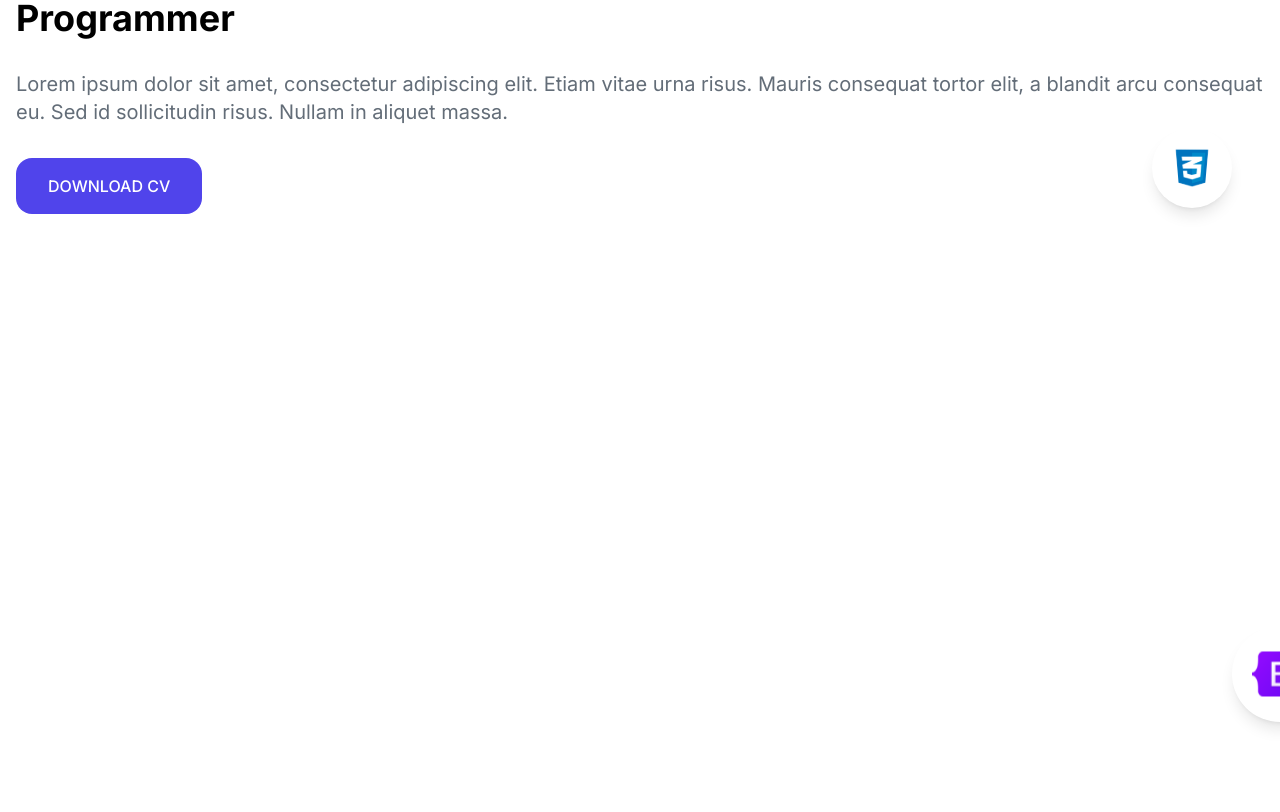
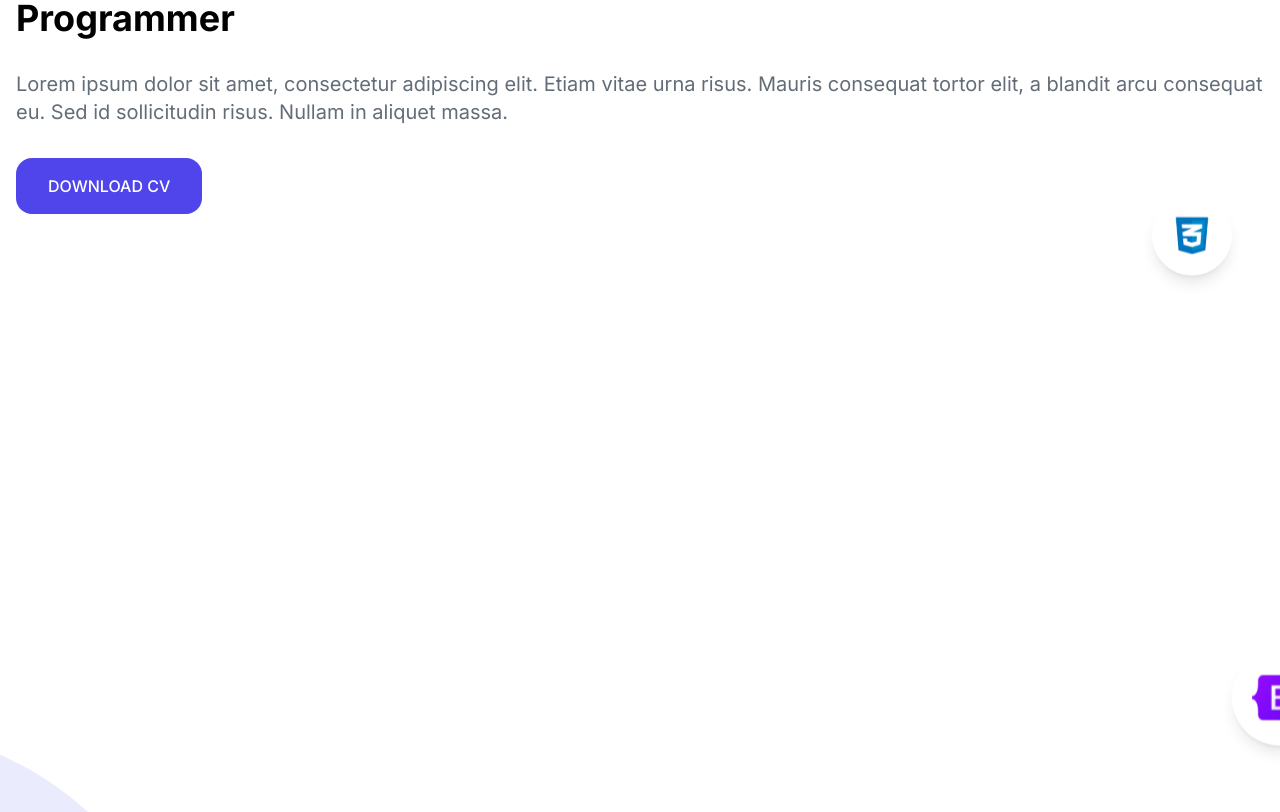
Before and after one commit to FieryInferno/my-portofolio, a Next.js app: page /example in a window 1280 px wide. Shown: the part 282-1094 px from the top of the page. Built offline with nearby package versions, Linux system fonts and the light colour scheme.

Commit message:
feat:big bottom curcle

```diff
--- a/src/app/globals.scss
+++ b/src/app/globals.scss
@@ -1,12 +1,19 @@
 .icon-wrapper {
     position: absolute;
-    bottom: 0;
     background-color: white;
     border-radius: 50%;
     display: flex;
     justify-content: center;
     box-shadow: 0 10px 15px -3px rgb(0 0 0 / 0.1), 0 4px 6px -4px rgb(0 0 0 / 0.1);
     animation: 4s ups-down linear infinite;
+}
+
+.big-circle {
+    background-color: #EAEBFD;
+    width: 40rem;
+    height: 40rem;
+    border-radius: 50%;
+    position: absolute;
 }
 
 @keyframes ups-down {
--- a/src/components/hero.tsx
+++ b/src/components/hero.tsx
@@ -23,9 +23,10 @@ export default () => {
     }, [circle]);
 
     return (
-        <div className="relative h-screen">
-            <div className="bg-[#EAEBFD] w-[40rem] h-[40rem] rounded-full absolute -top-[33rem] -left-[83%]"></div>
+        <div className="relative">
+            <div className="big-circle -top-[33rem] -left-[83%]"></div>
             <div className="bg-[#AEBBFF] w-4 h-4 rounded-full absolute top-12 left-12 transition-all duration-1000" ref={circle}></div>
+            <div className="big-circle -bottom-[32%] -left-[35%]"></div>
             <div className="mx-4">
                 <div className="relative">
                     <div className="text-[#5044EB] text-2xl mt-36 font-medium">
@@ -34,12 +35,12 @@ export default () => {
                     <div className="my-8 text-4xl font-bold">Programmer</div>
                     <div className="text-[#636D78] text-xl mb-8">Lorem ipsum dolor sit amet, consectetur adipiscing elit. Etiam vitae urna risus. Mauris consequat tortor elit, a blandit arcu consequat eu. Sed id sollicitudin risus. Nullam in aliquet massa.</div>
                     <a className="bg-[#5044eb] text-white py-4 px-8 font-medium rounded-2xl relative inline-block overflow-hidden z-10 cursor-pointer before:absolute before:h-24 before:w-56 before:bg-black before:rounded-[50%]  before:-left-4  before:-top-24  before:-z-10 hover:before:top-[-1rem] hover:before:transition-all hover:before:duration-300">DOWNLOAD CV</a>
-                    <div className="icon-wrapper w-20 h-20 right-8">
+                    <div className="icon-wrapper w-20 h-20 right-8 -bottom-16">
                         <Image src={html} alt="HTML" />
                     </div>
                 </div>
                 <div className="h-screen">
-                    <div className="icon-wrapper w-24 h-24 -right-12">
+                    <div className="icon-wrapper w-24 h-24 -right-12 top-2/3">
                         <Image src={bootstrap} alt="boostrap" />
                     </div>
                 </div>
```
